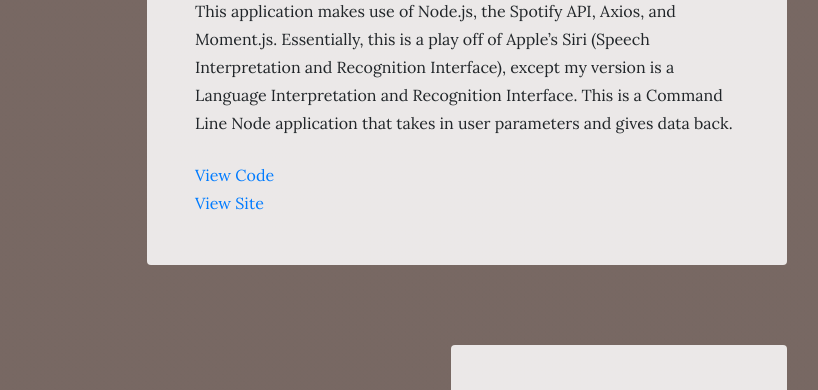
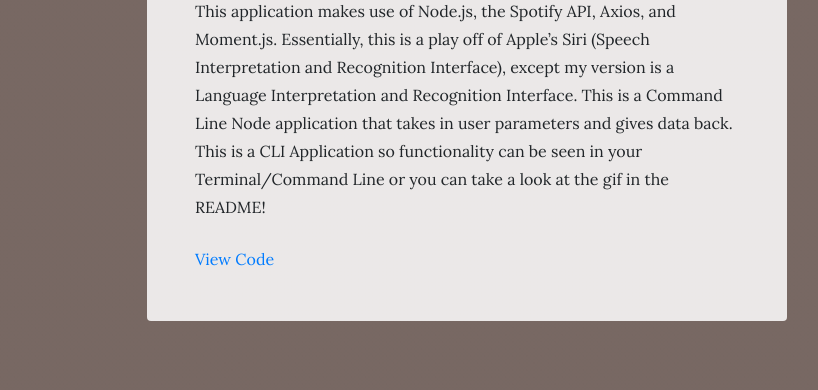
Before and after one commit to ANRAx/ANRA-2019-Portfolio, a website: page projects.html in a window 1280 px wide. Shown: the part 5678-6068 px from the top of the page, without its empty margins (408-1226 px from the left). Drawn offline with Linux system fonts and the light colour scheme.

Commit message:
update projects page with LIRI

```diff
--- a/projects.html
+++ b/projects.html
@@ -332,10 +332,10 @@
         <img class="product-item-img mx-auto d-flex rounded img-fluid mb-3 mb-lg-0" src="img/liri.jpg" alt="">
         <div class="product-item-description d-flex ml-auto">
           <div class="bg-faded p-5 rounded">
-            <p class="mb-0">This application makes use of Node.js, the Spotify API, Axios, and Moment.js. Essentially, this is a play off of Apple’s Siri (Speech Interpretation and Recognition Interface), except my version is a Language Interpretation and Recognition Interface. This is a Command Line Node application that takes in user parameters and gives data back.</p>
+            <p class="mb-0">This application makes use of Node.js, the Spotify API, Axios, and Moment.js. Essentially, this is a play off of Apple’s Siri (Speech Interpretation and Recognition Interface), except my version is a Language Interpretation and Recognition Interface. This is a Command Line Node application that takes in user parameters and gives data back. This is a CLI Application so functionality can be seen in your Terminal/Command Line or you can take a look at the gif in the README!</p>
             <br>
-            <p class="mb-0"><a href="#">View Code</a></p>
-            <p class="mb-0"><a href="#">View Site</a></p>
+            <p class="mb-0"><a href="https://github.com/ANRAx/LIRI-Bot">View Code</a></p>
+            <!-- <p class="mb-0"><a href="#">View Site</a></p> -->
           </div>
         </div>
       </div>
```
